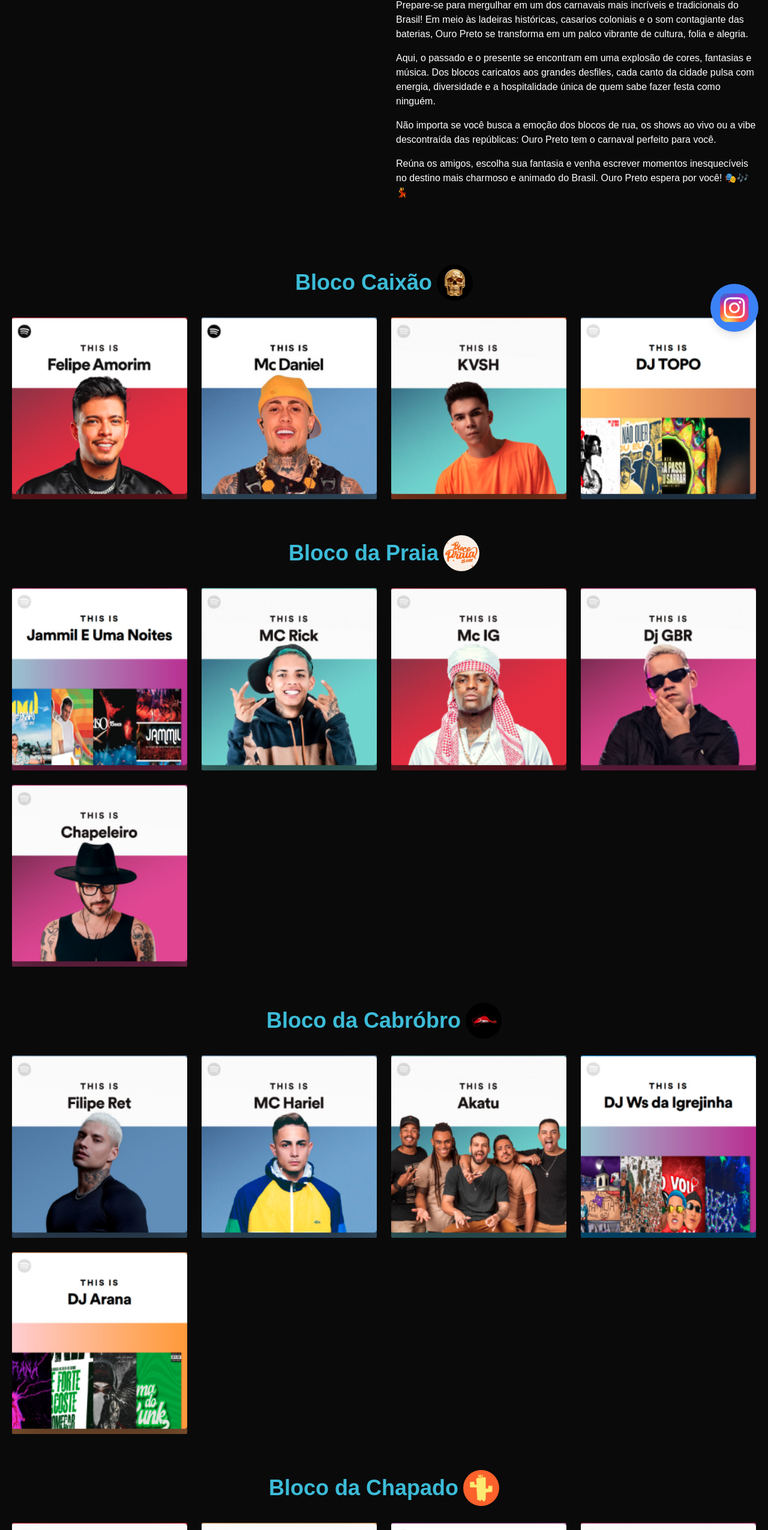
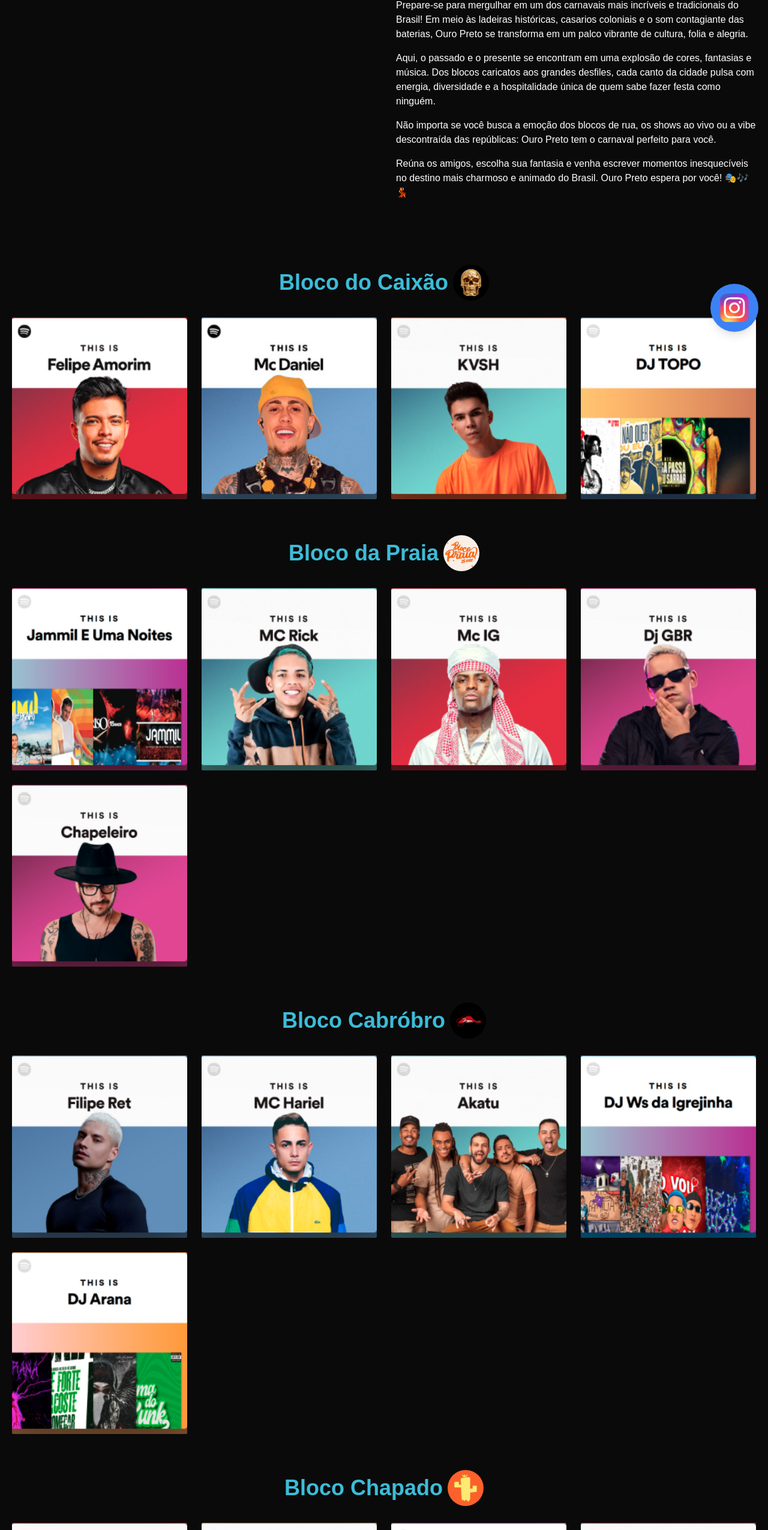
Before and after one commit to lucasFilppe/carna-cosa, a Next.js app: page / in a window 1280 px wide. Shown: the part 231-2781 px from the top of the page at 60% size. Built offline with nearby package versions, Linux system fonts and the light colour scheme.

Commit message:
corrigindo nome dos blocos

```diff
--- a/app/blocos/page.tsx
+++ b/app/blocos/page.tsx
@@ -12,7 +12,7 @@
         {/* Seção Blocos */}
         {[
           {
-            title: "Bloco Caixão",
+            title: "Bloco do Caixão",
             imgSrc: "/bloco-caixao.jpg",
             attractions: [
               { src: "/filipe-amorim.png", alt: "Atração de Filipe Amorim", link: "https://open.spotify.com/playlist/37i9dQZF1DZ06evO26JYqd" },
@@ -33,7 +33,7 @@
             ]
           },
           {
-            title: "Bloco da Cabróbro",
+            title: "Bloco Cabróbro",
             imgSrc: "/bloco-cabrobro.jpg", // Caminho da imagem do novo bloco
             attractions: [
               { src: "/filipe-ret.png", alt: "Atração de Filipe Ret", link: "https://open.spotify.com/playlist/37i9dQZF1DZ06evO4iJL4k" },
@@ -44,7 +44,7 @@
             ]
           },
           {
-            title: "Bloco da Chapado",
+            title: "Bloco Chapado",
             imgSrc: "/bloco-chapado.jpg", // Caminho da imagem do novo bloco
             attractions: [
               { src: "/matue.png", alt: "Atração de Matue", link: "https://open.spotify.com/playlist/37i9dQZF1DZ06evO3aogAV" },
```
